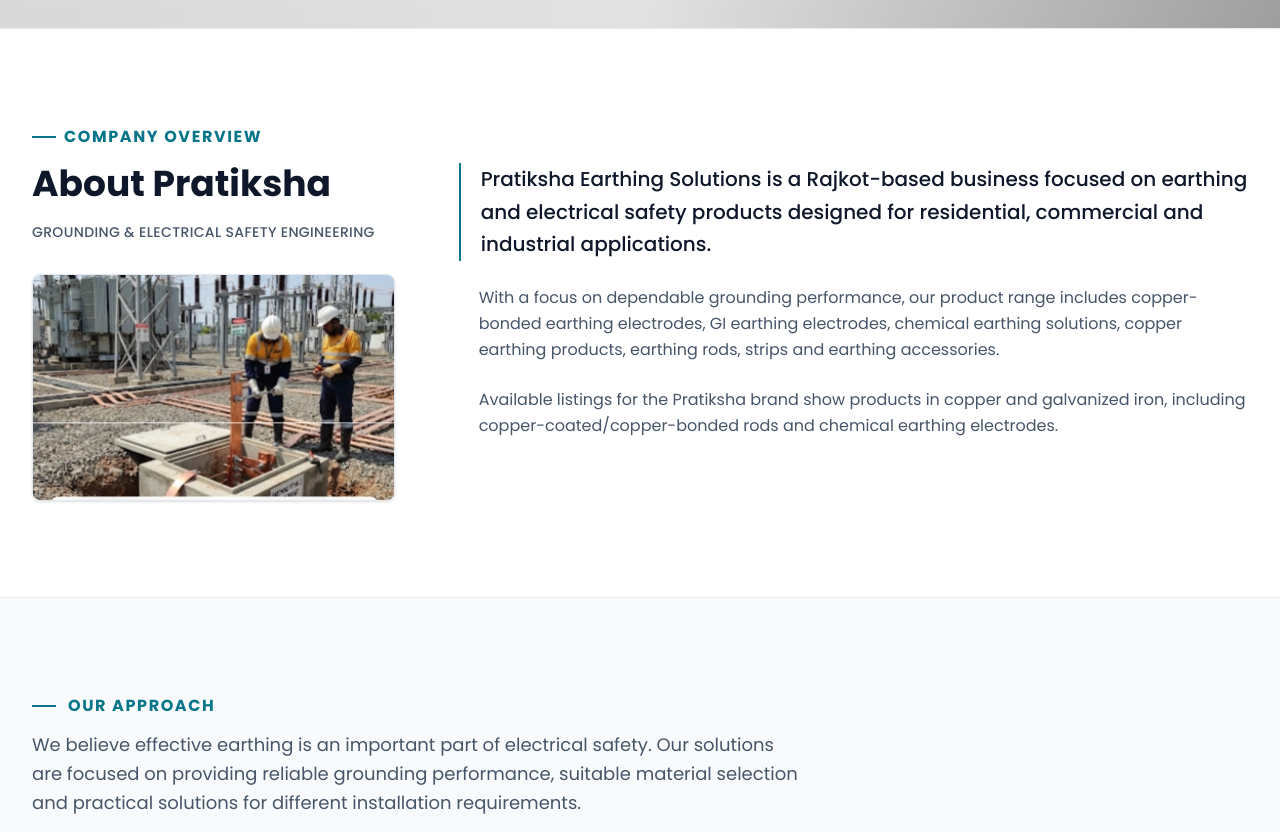
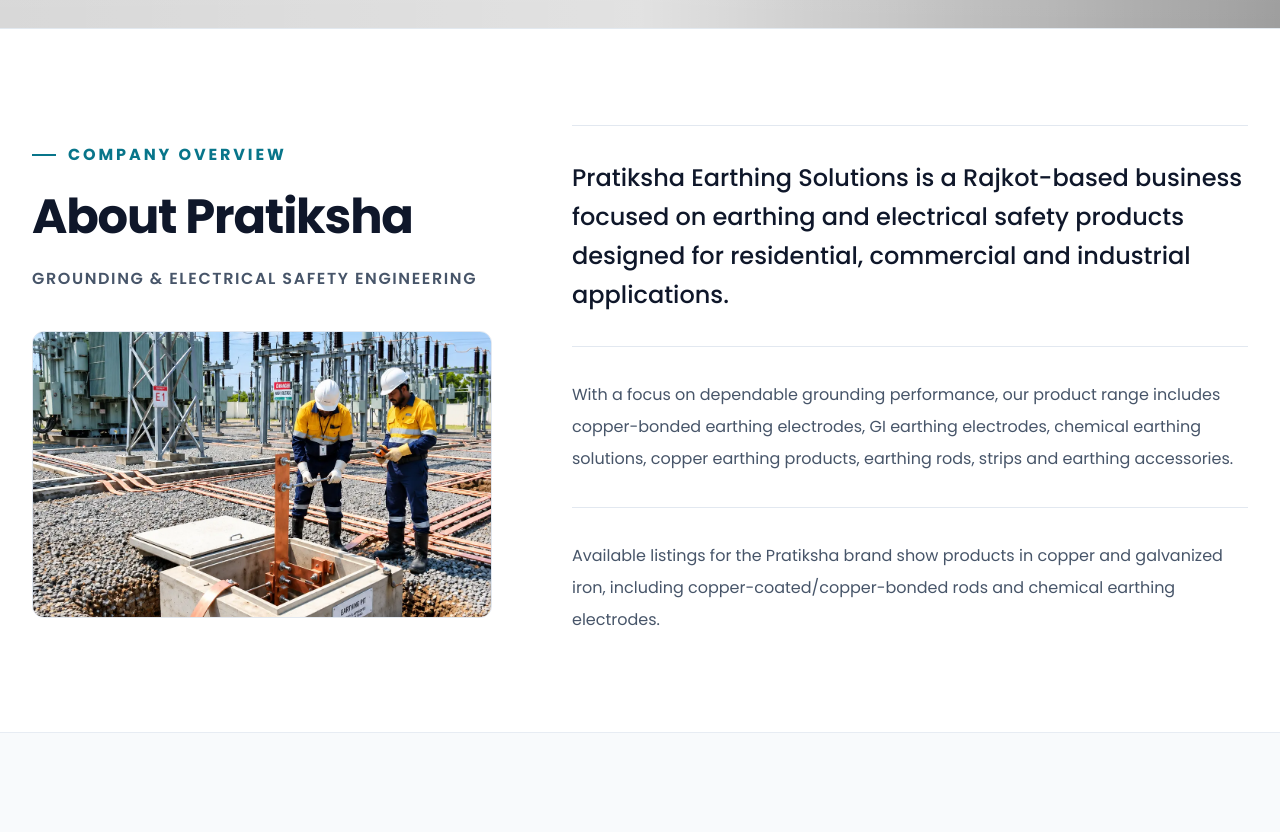
Before and after one commit to PrinceChavda09/pratiksha-enterprises, a Next.js app: page /about-us in a window 1280 px wide. Shown: the part 542-1374 px from the top of the page. Built offline with nearby package versions, Linux system fonts and the light colour scheme; grey boxes are pictures that could not be loaded.

Commit message:
Update AboutCompany Section And Image

```diff
--- a/src/components/about-us/AboutCompany.tsx
+++ b/src/components/about-us/AboutCompany.tsx
@@ -4,67 +4,64 @@
   return (
     <section className="w-full bg-white py-16 sm:py-20 lg:py-24 border-b border-slate-200/80">
       <div className="max-w-7xl mx-auto px-4 sm:px-6 lg:px-8">
-        {/* Section Header with Side Label Architecture */}
-        <div className="grid grid-cols-1 lg:grid-cols-12 gap-10 lg:gap-16">
-          {/* Left Column: Side Heading & Visual Statement */}
-          <div className="lg:col-span-4 flex flex-col justify-between">
-            <div>
-              <div className="flex items-center gap-2 text-base font-bold text-[var(--primary-color)] tracking-widest uppercase mb-3">
-                <span className="block w-6 h-[2px] bg-[var(--primary-color)]" />
+        <div className="grid grid-cols-1 lg:grid-cols-12 gap-12 lg:gap-20 items-center">
+          <div className="lg:col-span-5">
+            <div className="max-w-lg">
+              <div className="flex items-center gap-3 mb-3 sm:mb-5 ">
+                <span className="w-6 h-[2px] bg-[var(--primary-color)]" />
+                <span className="text-sm sm:text-base font-bold text-[var(--primary-color)] tracking-[0.18em] uppercase">
                   COMPANY OVERVIEW
+                </span>
               </div>
-              <h2 className="text-2xl sm:text-3xl lg:text-4xl font-bold text-[#0f172a] leading-tight mb-4">
+
+              <h2 className="text-3xl sm:text-4xl lg:text-5xl font-bold text-[#0f172a] leading-tight tracking-tight mb-3 sm:mb-5">
                 About Pratiksha
               </h2>
-              <p className="text-sm font-medium text-[var(--gray-color)] uppercase tracking-wide">
+
+              <p className="text-sm sm:text-base font-semibold text-[var(--gray-color)] uppercase tracking-[0.1em]">
                 Grounding & Electrical Safety Engineering
               </p>
             </div>
 
-            {/* Industrial Installation Detail Image */}
-            <div className="mt-8 relative aspect-[16/10] w-full rounded-lg overflow-hidden border border-slate-200 shadow-sm hidden lg:block">
+            <div className="relative mt-10">
+              <div className="relative aspect-[16/10] w-full overflow-hidden rounded-xl border border-slate-200">
                 <Image
-                src="/images/substation-installation.webp"
+                  src="/images/installation-substation.webp"
                   alt="Industrial substation earthing installation"
                   fill
-                sizes="350px"
+                  sizes="(max-width: 1024px) 100vw, 500px"
                   className="object-cover"
                 />
               </div>
             </div>
+          </div>
 
-          {/* Right Column: Editorial Text Flow */}
-          <div className="lg:col-span-8 flex flex-col justify-center space-y-6">
-            {/* Primary Paragraph with Lead Styling */}
-            <p className="text-lg sm:text-xl font-medium text-[#0f172a] leading-relaxed border-l-2 border-[var(--primary-color)] pl-5">
-              Pratiksha Earthing Solutions is a Rajkot-based business focused on
-              earthing and electrical safety products designed for residential,
-              commercial and industrial applications.
+          <div className="lg:col-span-7">
+            <div className="border-t border-slate-200">
+              <div className="py-7 sm:py-8 border-b border-slate-200">
+                <p className="text-xl sm:text-2xl font-medium text-[#0f172a] leading-relaxed">
+                  Pratiksha Earthing Solutions is a Rajkot-based business focused
+                  on earthing and electrical safety products designed for
+                  residential, commercial and industrial applications.
                 </p>
+              </div>
 
-            {/* Supporting Content Paragraphs */}
-            <p className="text-sm sm:text-base text-[var(--gray-color)] leading-relaxed pl-5">
+              <div className="py-7 sm:py-8 border-b border-slate-200">
+                <p className="text-sm sm:text-base text-[var(--gray-color)] leading-8">
                   With a focus on dependable grounding performance, our product
                   range includes copper-bonded earthing electrodes, GI earthing
-              electrodes, chemical earthing solutions, copper earthing products,
-              earthing rods, strips and earthing accessories.
+                  electrodes, chemical earthing solutions, copper earthing
+                  products, earthing rods, strips and earthing accessories.
                 </p>
+              </div>
 
-            <p className="text-sm sm:text-base text-[var(--gray-color)] leading-relaxed pl-5">
-              Available listings for the Pratiksha brand show products in copper
-              and galvanized iron, including copper-coated/copper-bonded rods
-              and chemical earthing electrodes.
+              <div className="pt-7 sm:pt-8">
+                <p className="text-sm sm:text-base text-[var(--gray-color)] leading-8">
+                  Available listings for the Pratiksha brand show products in
+                  copper and galvanized iron, including copper-coated/copper-bonded
+                  rods and chemical earthing electrodes.
                 </p>
-
-            {/* Mobile Visual */}
-            <div className="mt-6 relative aspect-[16/10] w-full rounded-lg overflow-hidden border border-slate-200 shadow-sm block lg:hidden">
-              <Image
-                src="/images/substation-installation.webp"
-                alt="Industrial substation earthing installation"
-                fill
-                sizes="(max-width: 1024px) 100vw, 400px"
-                className="object-cover"
-              />
+              </div>
             </div>
           </div>
         </div>
```
Also changed, not shown: public/images/installation-substation.webp (added), public/images/substation-installation.webp (deleted). Lines whose indentation alone changed are shown as unchanged.
